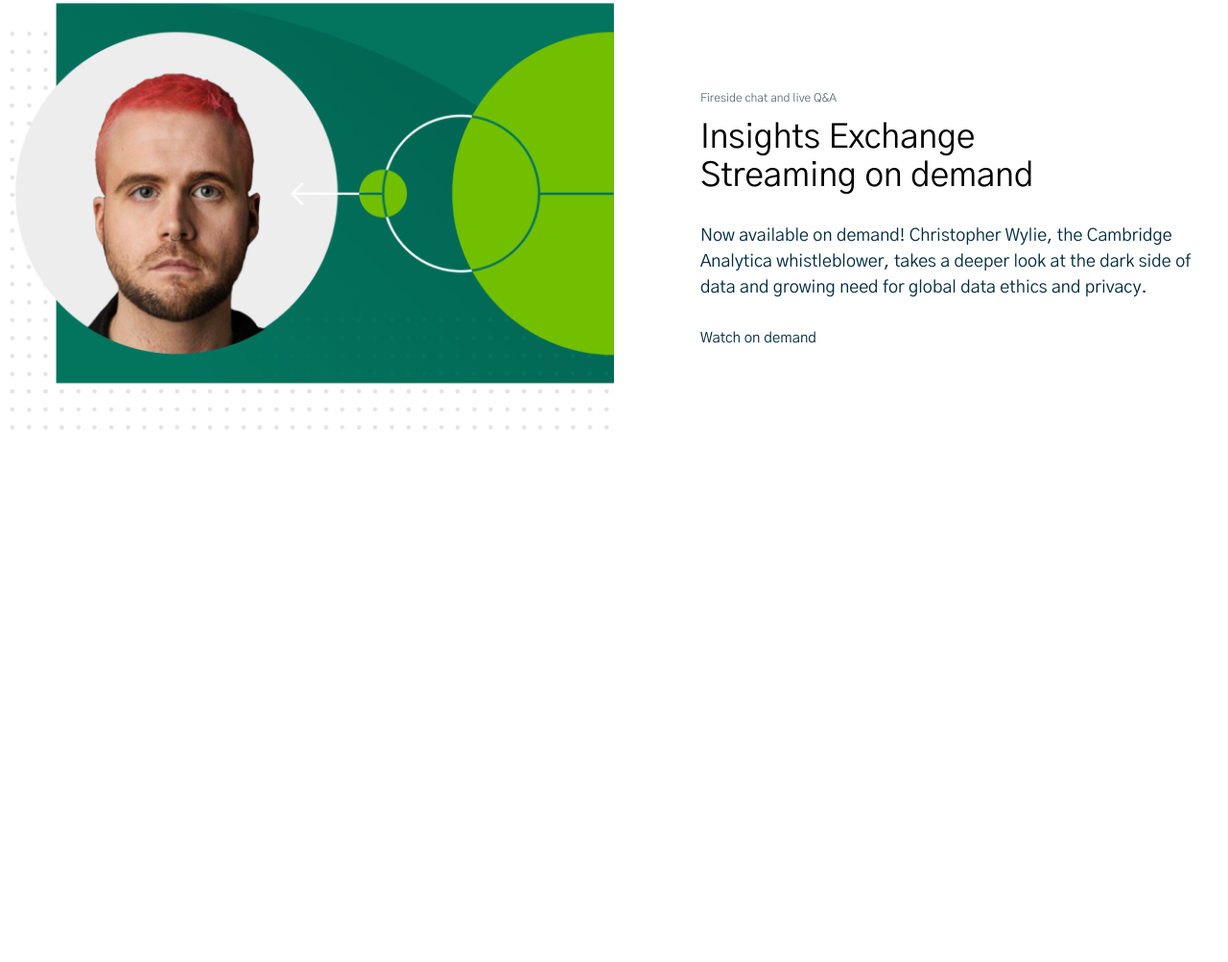
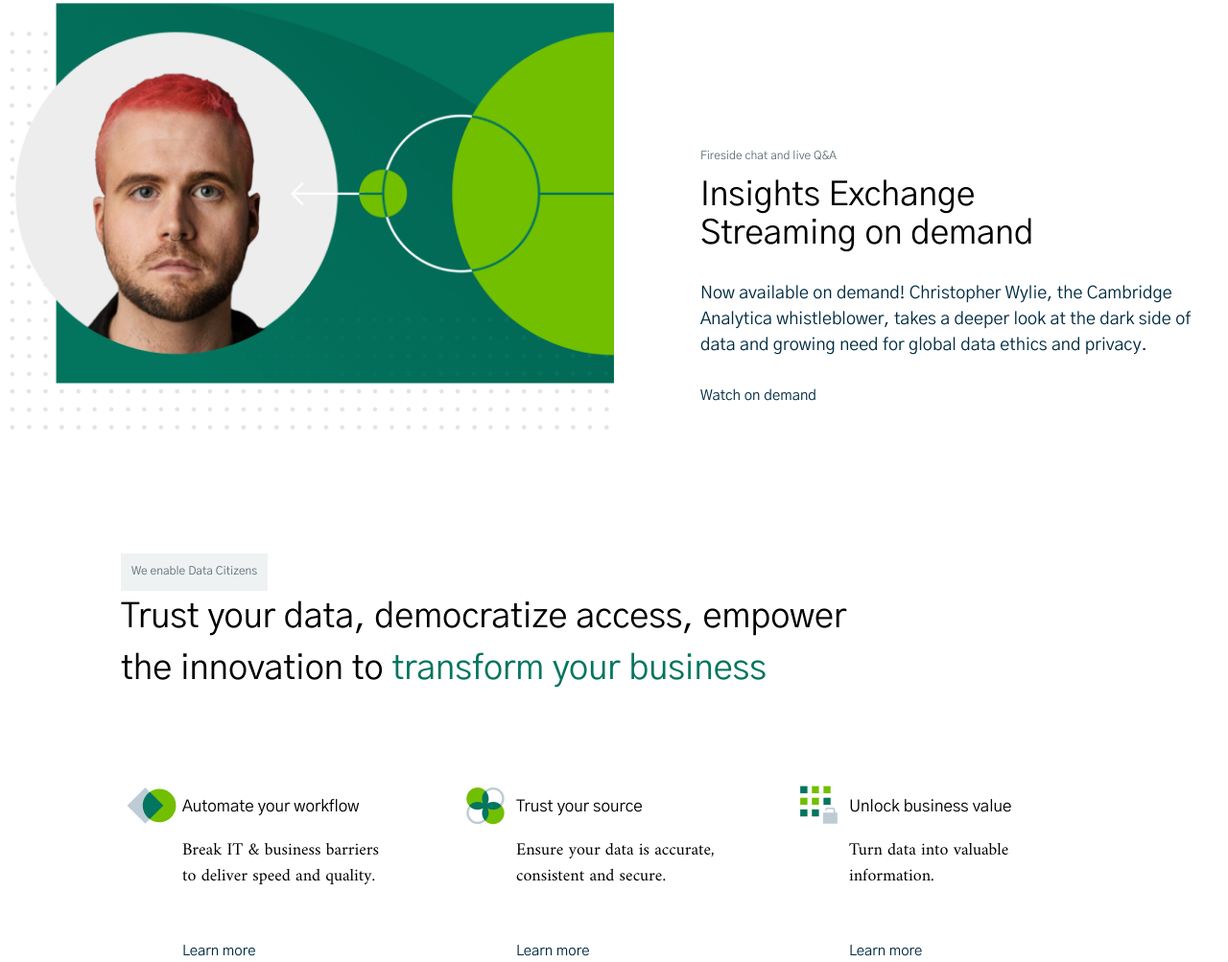
Before and after one commit to VladislavChervjakov/collibra, a website: page src/index.html in a window 1280 px wide. Shown: the part 943-1946 px from the top of the page at 96% size. Before the commit the page ends 1399 px from the top, so only its background shows below. Drawn offline with nearby package versions, Linux system fonts and the light colour scheme; files that its build step writes are made by us from their sources.

Commit message:
added trust block

```diff
--- a/gulpfile.js
+++ b/gulpfile.js
@@ -29,7 +29,7 @@
 }
 
 function img() {
-    return src( 'src/img/**.png' )
+    return src( 'src/img/*' )
             .pipe( image() )
             .pipe( dest('dist/img') )
 }
@@ -45,10 +45,10 @@
 
     watch( 'src/**.html', series( html ) ).on( 'change', sync.reload )
     watch( 'src/scss/**.scss', series( scss ) ).on( 'change', sync.reload )
-    watch( 'src/img/**.png', series( img ) ).on( ['add', 'change'], sync.reload )
+    watch( 'src/img/*', series( img ) ).on( ['add', 'change'], sync.reload )
 }
 
 
 exports.build = series(  clear, scss, html )
-exports.serve = series ( clear, scss, html, serve )
+exports.serve = series ( clear, scss, html, img, serve )
 exports.clear = clear
--- a/src/index.html
+++ b/src/index.html
@@ -49,5 +49,38 @@
             <a href="#" class="insights__link">Watch on demand</a>
         </div>
     </div>
+    <div class="trust">
+        <div class="trust__wrapper">
+            <div class="trust__small_text">We enable Data Citizens</div>
+            <h2 class="trust__heading">Trust your data, democratize access, empower the innovation to
+                <span class="trust__heading_green">transform your business</span></h2>
+            <div class="trust__card_wrapper">
+                <div class="trust__card">
+                    <img src="img/automate.jpg" alt="card image" class="trust__card_image">
+                    <div class="trust__card_text_block">
+                        <div class="trust__card_text_heading">Automate your workflow</div>
+                        <div class="trust__card_text">Break IT & business barriers to deliver speed and quality.</div>
+                        <a href="#" class="trust__card_link">Learn more</a>
+                    </div>
+                </div>
+                <div class="trust__card">
+                    <img src="img/trust.jpg" alt="card image" class="trust__card_image">
+                    <div class="trust__card_text_block">
+                        <div class="trust__card_text_heading">Trust your source</div>
+                        <div class="trust__card_text">Ensure your data is accurate, consistent and secure.</div>
+                        <a href="#" class="trust__card_link">Learn more</a>
+                    </div>
+                </div>
+                <div class="trust__card">
+                    <img src="img/unlock.jpg" alt="card image" class="trust__card_image">
+                    <div class="trust__card_text_block">
+                        <div class="trust__card_text_heading">Unlock business value</div>
+                        <div class="trust__card_text">Turn data into valuable information.</div>
+                        <a href="#" class="trust__card_link">Learn more</a>
+                    </div>
+                </div>
+            </div>
+        </div>
+    </div>
 </body>
 </html>
--- a/src/scss/main.scss
+++ b/src/scss/main.scss
@@ -158,6 +158,7 @@
 
     &__image {
         margin-right: 90px;
+        margin-bottom: 121px;
     }
 
     &__small_text {
@@ -193,3 +194,75 @@
         color: #002B40;
     }
 }
+
+// trust block
+.trust {
+    max-width: 1043px;
+    width: 100%;
+
+    &__wrapper {
+        margin-left: 126px;
+        width: 100%;
+    }
+
+    &__small_text {
+        font-size: 12px;
+        color: #5E7177;
+        font-family: $gothic;
+        background: #EFF2F3;
+        padding: 9px 11px 12px 11px;
+        display: inline-block;
+    }
+
+    &__heading {
+        max-width: 784px;
+        width: 100%;
+        font-size: 36px;
+        font-family: $gothic;
+        font-weight: normal;
+        margin-bottom: 104px;
+    }
+
+    &__heading_green {
+        color: #00755F;
+    }
+
+    &__card_wrapper {
+        display: flex;
+        justify-content: flex-start;
+        width: 100%;
+    }
+
+    &__card {
+        font-family: $gothic;
+        display: flex;
+        align-items: flex-start;
+        margin-right: 75px;
+
+    }
+
+    &__card_image {
+        margin-top: -20px;
+    }
+
+    &__card_text_heading {
+        font-size: 17px;
+        margin-bottom: 19px;
+    }
+
+    &__card_text {
+        max-width: 247px;
+        width: 100%;
+        line-height: 27px;
+        font-size: 18px;
+        font-family: $amiri;
+        margin-bottom: 52px;
+    }
+
+
+    &__card_link {
+        text-decoration: none;
+        color: #002B40;
+        font-size: 15px;
+    }
+}
```
Also changed, not shown: src/img/automate.jpg (added), src/img/trust.jpg (added), src/img/unlock.jpg (added), 1 other file.
